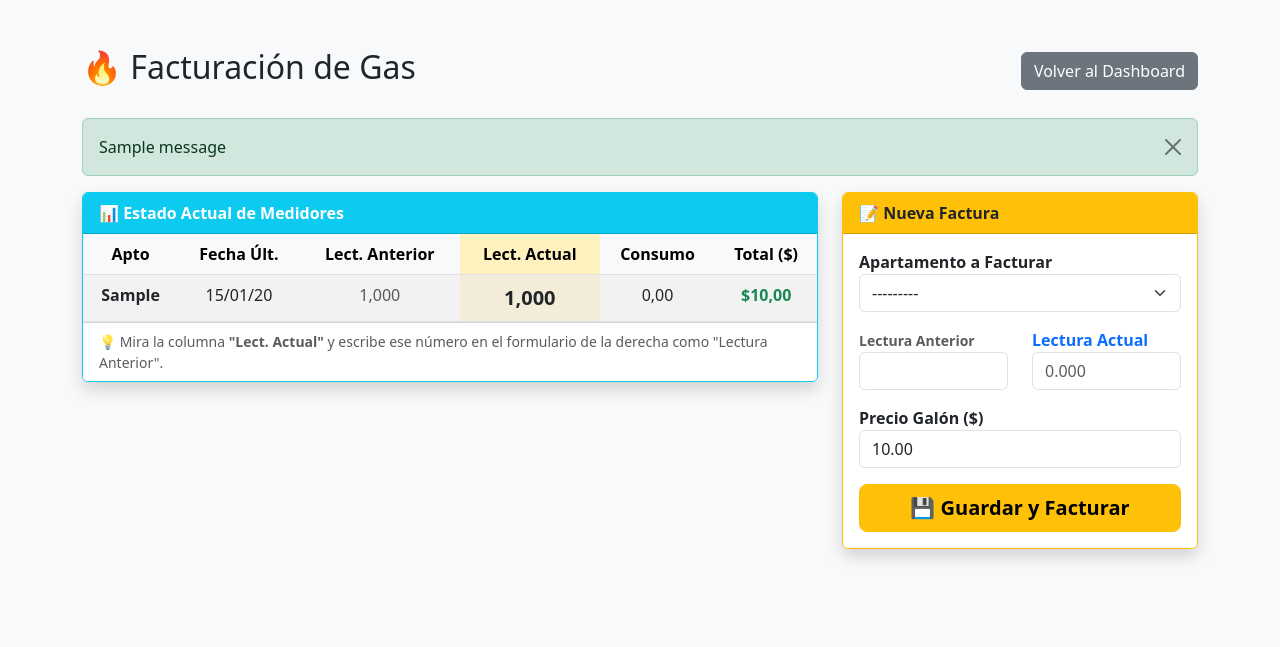
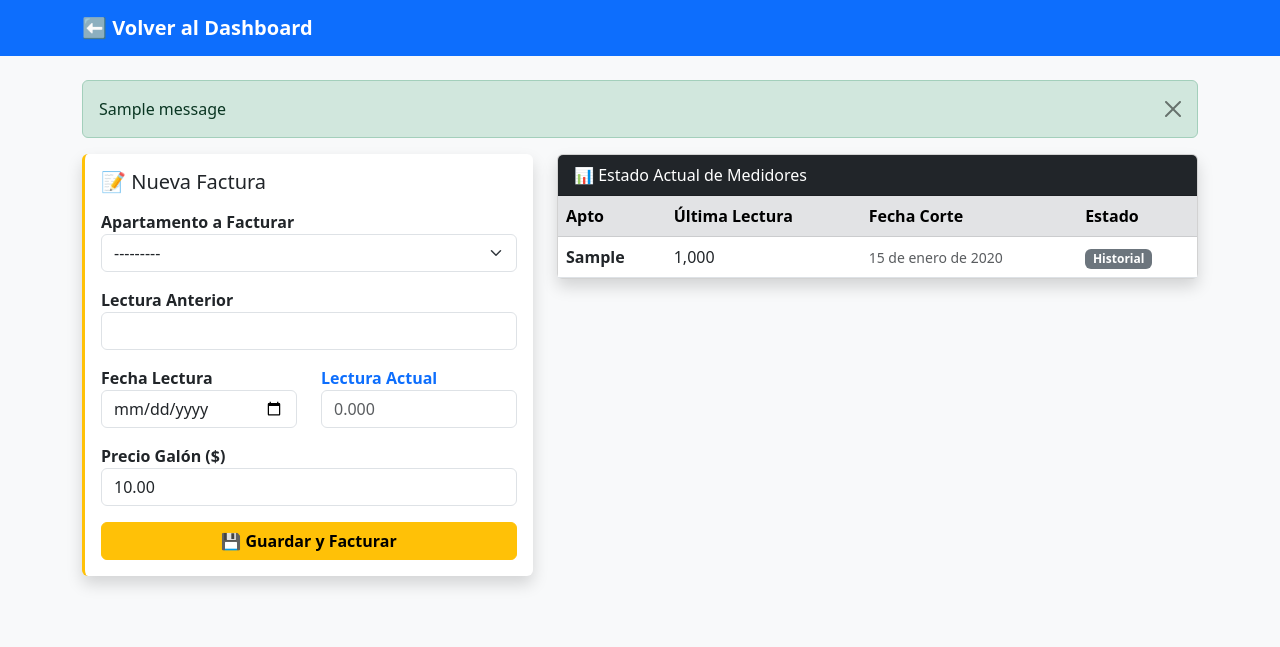
Before and after one commit to Jusetreynoso/saas-residencial, a Django app: page /facturacion/gas/ in a window 1280 px wide. Shown: the top 647 px of the page. Run offline with Django 5.2, Linux system fonts and the light colour scheme; a user stored in the database is signed in; tables that the repository leaves empty hold one stand-in row (values such as "Sample post"); one stand-in notice (Sample message) is shown.

Commit message:
Autorellenado de la lectura gas mes anterior

```diff
--- a/core/templates/core/registrar_gas.html
+++ b/core/templates/core/registrar_gas.html
@@ -2,20 +2,23 @@
 <html lang="es">
 <head>
     <meta charset="UTF-8">
-    <title>Registrar Gas</title>
+    <title>Registro de Gas</title>
     <link href="https://cdn.jsdelivr.net/npm/bootstrap@5.3.0/dist/css/bootstrap.min.css" rel="stylesheet">
+    <link rel="stylesheet" href="https://cdn.jsdelivr.net/npm/bootstrap-icons@1.11.0/font/bootstrap-icons.css">
 </head>
 <body class="bg-light">
 
-<div class="container mt-5 mb-5">
-    <div class="d-flex justify-content-between align-items-center mb-4">
-        <h2>🔥 Facturación de Gas</h2>
-        <a href="{% url 'dashboard' %}" class="btn btn-secondary">Volver al Dashboard</a>
+<nav class="navbar navbar-dark bg-primary mb-4">
+    <div class="container">
+        <a class="navbar-brand fw-bold" href="{% url 'dashboard' %}">⬅️ Volver al Dashboard</a>
     </div>
+</nav>
+
+<div class="container pb-5">
 
     {% if messages %}
         {% for message in messages %}
-            <div class="alert alert-{{ message.tags }} alert-dismissible fade show">
+            <div class="alert alert-{% if message.tags == 'error' %}danger{% else %}{{ message.tags }}{% endif %} alert-dismissible fade show">
                 {{ message }}
                 <button type="button" class="btn-close" data-bs-dismiss="alert"></button>
             </div>
@@ -23,80 +26,27 @@
     {% endif %}
 
     <div class="row">
-
-        <div class="col-md-8 mb-4">
-            <div class="card shadow border-info">
-                <div class="card-header bg-info text-white fw-bold">
-                    📊 Estado Actual de Medidores
-                </div>
-                <div class="card-body p-0">
-                    <div class="table-responsive">
-                        <table class="table table-striped table-hover mb-0 text-center">
-                            <thead class="table-light">
-                                <tr>
-                                    <th>Apto</th>
-                                    <th>Fecha Últ.</th>
-                                    <th>Lect. Anterior</th>
-                                    <th class="bg-warning bg-opacity-25">Lect. Actual</th>
-                                    <th>Consumo</th>
-                                    <th>Total ($)</th>
-                                </tr>
-                            </thead>
-                            <tbody>
-                                {% for item in estado_medidores %}
-                                <tr>
-                                    <td class="fw-bold">{{ item.apto }}</td>
-                                    <td>
-                                        {% if item.ultima_fecha != "---" %}
-                                            {{ item.ultima_fecha|date:"d/m/y" }}
-                                        {% else %}
-                                            <span class="badge bg-secondary">Nuevo</span>
-                                        {% endif %}
-                                    </td>
-                                    <td class="text-muted">{{ item.lectura_anterior }}</td>
-
-                                    <td class="fw-bold fs-5 bg-warning bg-opacity-10 text-dark">
-                                        {{ item.lectura_actual }}
-                                    </td>
-
-                                    <td>{{ item.consumo|floatformat:2 }}</td>
-                                    <td class="fw-bold text-success">${{ item.total }}</td>
-                                </tr>
-                                {% empty %}
-                                <tr>
-                                    <td colspan="6" class="p-3">No hay lecturas previas.</td>
-                                </tr>
-                                {% endfor %}
-                            </tbody>
-                        </table>
-                    </div>
-                </div>
-                <div class="card-footer bg-white small text-muted">
-                    💡 Mira la columna <strong>"Lect. Actual"</strong> y escribe ese número en el formulario de la derecha como "Lectura Anterior".
-                </div>
-            </div>
-        </div>
-
-        <div class="col-md-4">
-            <div class="card shadow border-warning sticky-top" style="top: 20px; z-index: 1;">
-                <div class="card-header bg-warning text-dark fw-bold">
-                    📝 Nueva Factura
-                </div>
-                <div class="card-body">
-                    <form method="post">
+        <div class="col-md-5 mb-4">
+            <form method="post" class="card card-body shadow border-warning border-top-0 border-end-0 border-bottom-0 border-3">
                 {% csrf_token %}
+                <h5 class="card-title mb-3">📝 Nueva Factura</h5>
 
                 <div class="mb-3">
                     <label class="fw-bold">Apartamento a Facturar</label>
                     {{ form.apartamento }}
                 </div>
 
-                        <div class="row">
-                            <div class="col-6 mb-3">
-                                <label class="fw-bold text-muted small">Lectura Anterior</label>
+                <div class="mb-3">
+                    <label class="fw-bold">Lectura Anterior</label>
                     {{ form.lectura_anterior }}
                 </div>
-                            <div class="col-6 mb-3">
+
+                <div class="row mb-3">
+                    <div class="col-6">
+                        <label class="fw-bold">Fecha Lectura</label>
+                        {{ form.fecha_lectura }}
+                    </div>
+                    <div class="col-6">
                         <label class="fw-bold text-primary">Lectura Actual</label>
                         {{ form.lectura_actual }}
                     </div>
@@ -107,18 +57,78 @@
                     {{ form.precio_galon_mes }}
                 </div>
 
-                        <button type="submit" class="btn btn-warning w-100 fw-bold btn-lg">
+                <button type="submit" class="btn btn-warning fw-bold w-100">
                     💾 Guardar y Facturar
                 </button>
             </form>
         </div>
+
+        <div class="col-md-7">
+            <div class="card shadow">
+                <div class="card-header bg-dark text-white">
+                    📊 Estado Actual de Medidores
+                </div>
+                <div class="table-responsive">
+                    <table class="table table-hover mb-0 align-middle">
+                        <thead class="table-secondary">
+                            <tr>
+                                <th>Apto</th>
+                                <th>Última Lectura</th>
+                                <th>Fecha Corte</th>
+                                <th>Estado</th>
+                            </tr>
+                        </thead>
+                        <tbody>
+                            {% for item in estado_medidores %}
+                            <tr>
+                                <td class="fw-bold">{{ item.apto }}</td>
+                                <td>{{ item.lectura_actual|floatformat:3 }}</td>
+                                <td class="small text-muted">{{ item.ultima_fecha }}</td>
+                                <td>
+                                    <span class="badge bg-secondary">Historial</span>
+                                </td>
+                            </tr>
+                            {% endfor %}
+                        </tbody>
+                    </table>
                 </div>
             </div>
-
+        </div>
     </div>
 </div>
 
 <script src="https://cdn.jsdelivr.net/npm/bootstrap@5.3.0/dist/js/bootstrap.bundle.min.js"></script>
 
+<script>
+    document.addEventListener('DOMContentLoaded', function() {
+        // 1. Convertimos la lista de Python a un objeto de JavaScript
+        // Mapa: { ID_APARTAMENTO : ULTIMA_LECTURA }
+        const historialLecturas = {
+            {% for item in estado_medidores %}
+                "{{ item.id }}": {{ item.lectura_actual|stringformat:".3f" }},
+            {% endfor %}
+        };
+
+        // 2. Referencias a los campos del formulario
+        const selectApto = document.getElementById('id_apartamento');
+        const inputAnterior = document.getElementById('id_lectura_anterior');
+
+        // 3. Escuchar cuando cambies el apartamento
+        if (selectApto && inputAnterior) {
+            selectApto.addEventListener('change', function() {
+                const idSeleccionado = this.value;
+
+                if (historialLecturas[idSeleccionado] !== undefined) {
+                    // Si existe historial, llenamos el campo
+                    inputAnterior.value = historialLecturas[idSeleccionado];
+                } else {
+                    // Si es nuevo o no hay datos, ponemos 0
+                    inputAnterior.value = 0;
+                }
+            });
+        }
+    });
+</script>
+
 </body>
 </html>
--- a/core/views.py
+++ b/core/views.py
@@ -242,6 +242,7 @@ def registrar_lectura_gas(request):
             mes_actual = timezone.now().month
             anio_actual = timezone.now().year
 
+            # 1. Validar que no exista lectura este mes
             existe = LecturaGas.objects.filter(
                 residencial=request.user.residencial,
                 apartamento=apartamento,
@@ -255,9 +256,11 @@ def registrar_lectura_gas(request):
                 lectura = form.save(commit=False)
                 lectura.residencial = request.user.residencial
 
+                # 2. Validar consistencia de lectura
                 if lectura.lectura_actual < lectura.lectura_anterior:
                     messages.error(request, "⛔ Error: La lectura actual es menor a la anterior.")
                 else:
+                    # Guardamos la lectura (El modelo calcula totales en su método save)
                     lectura.save()
 
                     residente = lectura.apartamento.habitantes.first()
@@ -265,7 +268,7 @@ def registrar_lectura_gas(request):
                     if residente:
                         consumo = lectura.lectura_actual - lectura.lectura_anterior
 
-                        # 1. Crear la factura (Nace PENDIENTE por defecto)
+                        # 3. Crear la factura (Nace PENDIENTE por defecto)
                         nueva_factura = Factura.objects.create(
                             residencial=request.user.residencial,
                             usuario=residente,
@@ -277,7 +280,7 @@ def registrar_lectura_gas(request):
                             saldo_pendiente=lectura.total_a_pagar # Inicialmente debe todo
                         )
 
-                        # --- LÓGICA AUTOMÁTICA DE SALDO A FAVOR (NUEVO) ---
+                        # 4. LÓGICA AUTOMÁTICA DE SALDO A FAVOR
                         msg_extra = ""
                         if residente.saldo_a_favor > 0:
                             # CASO A: El saldo cubre toda la factura
@@ -295,14 +298,13 @@ def registrar_lectura_gas(request):
                                 residente.saldo_a_favor = 0 # Se gasta todo
                                 nueva_factura.monto_pagado = abono
                                 nueva_factura.saldo_pendiente = nueva_factura.monto - abono
-                                # Sigue PENDIENTE, pero debe menos
                                 msg_extra = f" (💰 Se descontaron ${abono} de su saldo)"
 
-                            # Guardamos los cambios
+                            # Guardamos los cambios de saldo
                             residente.save()
                             nueva_factura.save()
-                        # --------------------------------------------------
 
+                        # Vinculamos factura a lectura
                         lectura.factura_generada = nueva_factura
                         lectura.save()
 
@@ -312,16 +314,19 @@ def registrar_lectura_gas(request):
 
             return redirect('registrar_lectura_gas')
     else:
+        # GET: Mostrar formulario vacío
         ultima_general = LecturaGas.objects.filter(residencial=request.user.residencial).last()
         precio = ultima_general.precio_galon_mes if ultima_general else 0.00
         form = LecturaGasForm(request.user, initial={'precio_galon_mes': precio})
 
+    # --- AQUÍ ESTÁ EL CAMBIO CLAVE PARA EL SCRIPT DE AUTO-LLENADO ---
     apartamentos = Apartamento.objects.filter(residencial=request.user.residencial).order_by('numero')
     estado_medidores = []
 
     for apt in apartamentos:
         ultima = LecturaGas.objects.filter(apartamento=apt).order_by('-fecha_lectura').first()
         datos = {
+            'id': apt.id,   # <--- ¡ESTA ES LA LÍNEA NUEVA NECESARIA!
             'apto': apt.numero,
             'ultima_fecha': ultima.fecha_lectura if ultima else "---",
             'lectura_anterior': ultima.lectura_anterior if ultima else 0.0,
```
Lines whose indentation alone changed are shown as unchanged.
